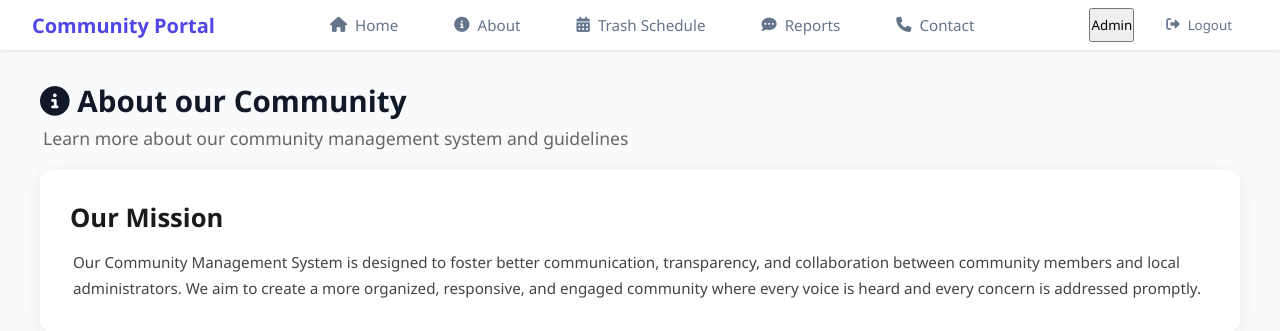
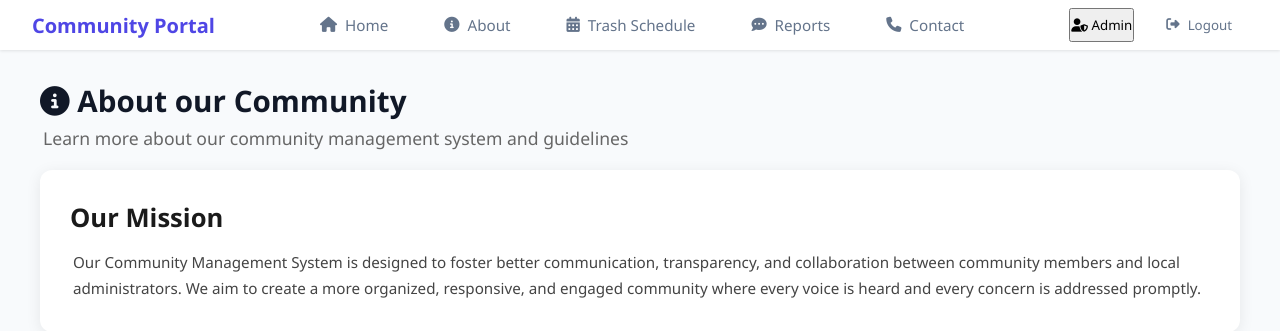
Before and after one commit to laica-becz/Final_Project_DWEB_IMAN, a PHP site: page /admin/about.php in a window 1280 px wide. Shown: the top 331 px of the page. Run offline with PHP 8.4, Linux system fonts and the light colour scheme.

Commit message:
Update admin_header.php

```diff
--- a/includes/admin_header.php
+++ b/includes/admin_header.php
@@ -18,7 +18,7 @@
             <a href="../admin/contact.php" class="nav-item"><i class="fa-solid fa-phone"></i> Contact</a>
         </div>
         <div class="user-actions">
-            <button class="btn-admin">Admin</button>
+            <button class="btn-admin"><i class="fa-solid fa-user-shield"></i> Admin</button>
             <button class="btn-logout" onclick="confirmLogout()">
                 <i class="fa-solid fa-right-from-bracket"></i> Logout
             </button>
```
